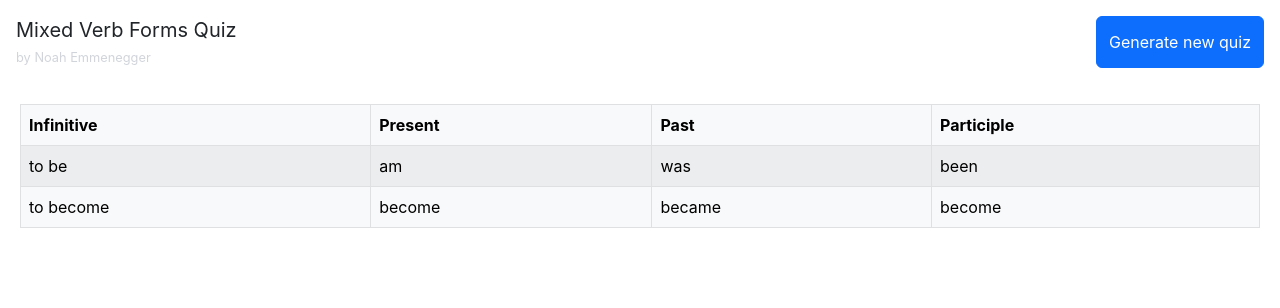
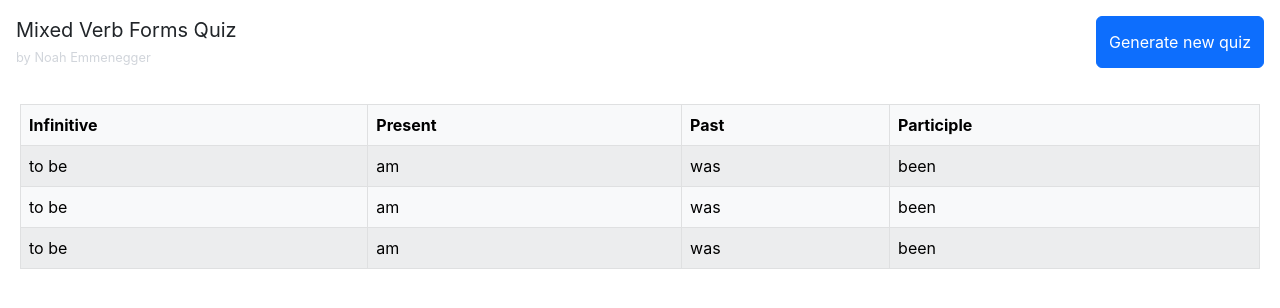
Before and after one commit to NoahEmmenegger/englisch-verb-quiz, a React (Create React App) app: page / in a window 1280 px wide. Shown: the top 308 px of the page. Built offline with nearby package versions, Linux system fonts and the light colour scheme.

Commit message:
Add verb

```diff
--- a/src/App.js
+++ b/src/App.js
@@ -1,5 +1,6 @@
 import { Button, Table } from 'react-bootstrap';
 import './App.css';
+import Verb from './components/Verb';
 
 function App() {
     return (
@@ -22,18 +23,9 @@ function App() {
                         </tr>
                     </thead>
                     <tbody>
-                        <tr>
-                            <td>to be</td>
-                            <td>am</td>
-                            <td>was</td>
-                            <td>been</td>
-                        </tr>
-                        <tr>
-                            <td>to become</td>
-                            <td>become</td>
-                            <td>became</td>
-                            <td>become</td>
-                        </tr>
+                        <Verb />
+                        <Verb />
+                        <Verb />
                     </tbody>
                 </Table>
             </div>
--- /dev/null
+++ b/src/components/Verb.jsx
@@ -0,0 +1,10 @@
+export default function Verb({ verb }) {
+    return (
+        <tr>
+            <td>to be</td>
+            <td>am</td>
+            <td>was</td>
+            <td>been</td>
+        </tr>
+    );
+}
```
